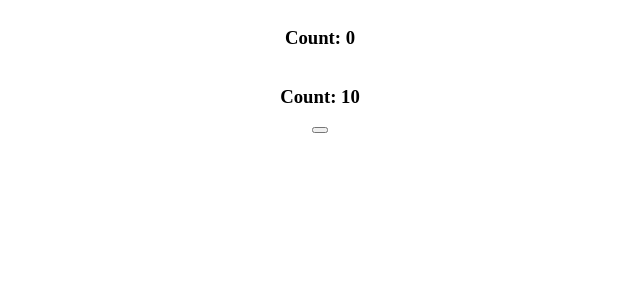
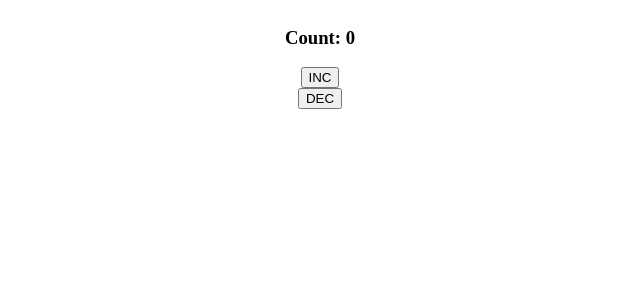
Before and after one commit to Vitalik1995Rikov/dialog, a React (Create React App) app in the folder react-dialog-example/: page / in a window 1280 px wide. Shown: the top 300 px of the page, without its empty margins (320-960 px from the left). Built offline with nearby package versions, Linux system fonts and the light colour scheme.

Commit message:
inc dec buttons

```diff
--- a/react-dialog-example/src/App.js
+++ b/react-dialog-example/src/App.js
@@ -5,18 +5,25 @@ function App() {
     let [{count1, count2}, setCount] = useState({count1: 0, count2: 10});
 
 
-    function onClick() {
+    function increment() {
         setCount(currentState => ({
             ...currentState,
             count1: currentState.count1 + 1
         }))
     }
 
+    function decrement() {
+        setCount(currentState => ({
+            ...currentState,
+            count1: currentState.count1 - 1
+        }))
+    }
+
     return (
       <div className="container">
         <h3>Count: {count1}</h3>
-        <h3>Count: {count2}</h3>
-        <button onClick={onClick}></button>
+        <button onClick={increment}>INC</button>
+        <button onClick={decrement}>DEC</button>
       </div>
     )
   }
```
